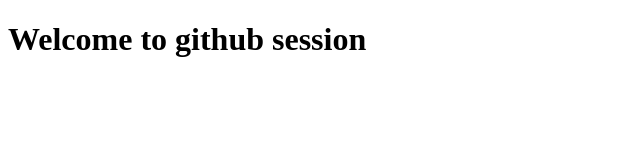
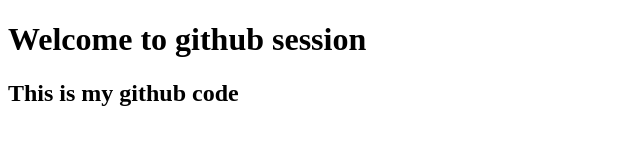
Before and after one commit to kunda03/demo-project2, a plain HTML site: page index.html in a window 1280 px wide. Shown: the whole page, without its empty margins (0-640 px from the left). Drawn offline with Linux system fonts and the light colour scheme.

Commit message:
added h2 tag in index.html

```diff
--- a/index.html
+++ b/index.html
@@ -7,5 +7,6 @@
 </head>
 <body>
     <h1>Welcome to github session</h1>
+    <h2>This is my github code</h2>
 </body>
 </html>
```
